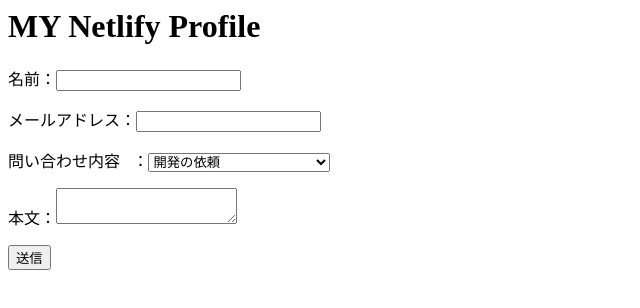
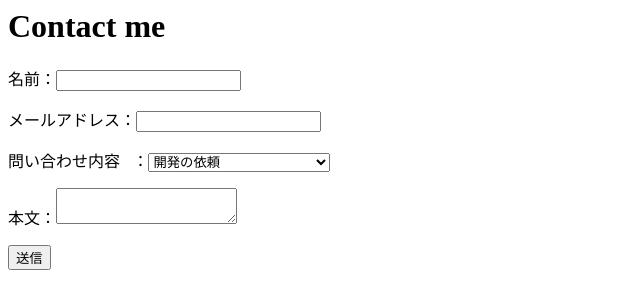
Before and after one commit to sano-suguru/netlify-hands-on, a plain HTML site: page public/contact.html in a window 1280 px wide. Shown: the whole page, without its empty margins (0-640 px from the left). Drawn offline with Linux system fonts and the light colour scheme.

Commit message:
add h1 text

```diff
--- a/public/contact.html
+++ b/public/contact.html
@@ -5,7 +5,7 @@
 </head>
 
 <body>
-  <h1>MY Netlify Profile</h1>
+  <h1>Contact me</h1>
   <form name="contact" method="POST" data-netlify="true">
     <p>
       <label>名前：<input type="text" name="name" required /></label>
```
